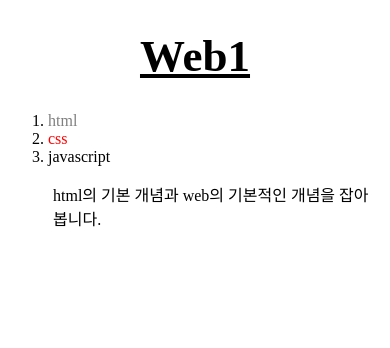
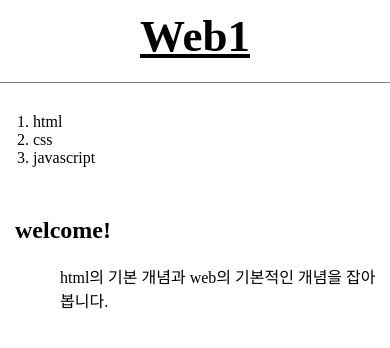
Before and after one commit to timelysea/web1, a plain HTML site: page index.html in a window 390 px wide. Drawn offline with Linux system fonts and the light colour scheme.

Commit message:
생활코딩 css 까지 적용

```diff
--- a/index.html
+++ b/index.html
@@ -3,36 +3,17 @@
     <head>
         <title>web1</title>
         <meta charset ="utf-8">
-        <style>
-            a {
-                color:black;
-                text-decoration: none;
-            }
-
-            h1{
-                font-size:45px;
-                text-align: center;
-            }
-
-            #active{
-                color: red;
-            }
-
-            .saw {
-                color:gray;
-            }
-
-
-        </style>
+        <link rel="stylesheet" href="style.css">
         <!--px사용도 가능-->
     </head>
     <body>
         <!-- css를 사용하는 방법-->
         <!-- 선택자의 우선순위에 따라서 적용되는 우선순위 달라짐 id(유일무이)>class(그사이에서는 마지막 정의될수록 영향력큼)>tag선택자-->
-        <h1><a href="index.html" style="text-decoration:underline">Web1</a></h1>
+        <h1><a href="index.html">Web1</a></h1>
+        <div id="grid">
         <ol>
-            <li><a href="1.html" class="saw">html</a></li>
-            <li><a href="2.html" class="saw" id="active">css</a></li>
+            <li><a href="1.html">html</a></li>
+            <li><a href="2.html">css</a></li>
             <li><a href="3.html">javascript</a></li>
         </ol>
 
@@ -44,9 +25,12 @@
             <li><a href="3.html"><font color="red">javascript</font></a></li>
         </ol>
         -->
-
-        <p style="margin-left:45px">
-            html의 기본 개념과 web의 기본적인 개념을 잡아봅니다.
-        </p>
+            <div id="article">
+                <h2>welcome!</h2>
+                <p style="margin-left:45px">
+                    html의 기본 개념과 web의 기본적인 개념을 잡아봅니다.
+                </p>
+            </div>
+        </div>
     </body>
 </html>
--- /dev/null
+++ b/style.css
@@ -0,0 +1,49 @@
+body{
+    margin:0;
+}
+a{
+    color:black;
+    text-decoration:none;
+}
+h1{
+    font-size:45px;
+    text-align:center;
+    border-bottom:1px solid gray;
+    margin:0;
+    padding:10px;
+    padding-bottom:20px;
+    text-decoration:underline;
+}
+ol{
+    border-right: 1px solid gray;
+    width: 100px;
+    margin:0;
+    padding:30px;
+
+}
+#grid{
+    display:grid;
+    grid-template-columns: 150px 1fr;
+}
+
+#grid ol{
+    padding-left:33px;
+}
+
+#article {
+    padding-left:15px;
+    margin-left:20px;
+
+}
+
+@media(max-width:750px){
+    #grid{
+        display:block;
+    }
+    ol{
+        border-right: none;
+    }
+    #article {
+    margin-left:0;
+    }
+}
```
Also changed, not shown: 1.html (+14 -8 lines), 2.html (+13 -9 lines), 3.html (+14 -10 lines).
